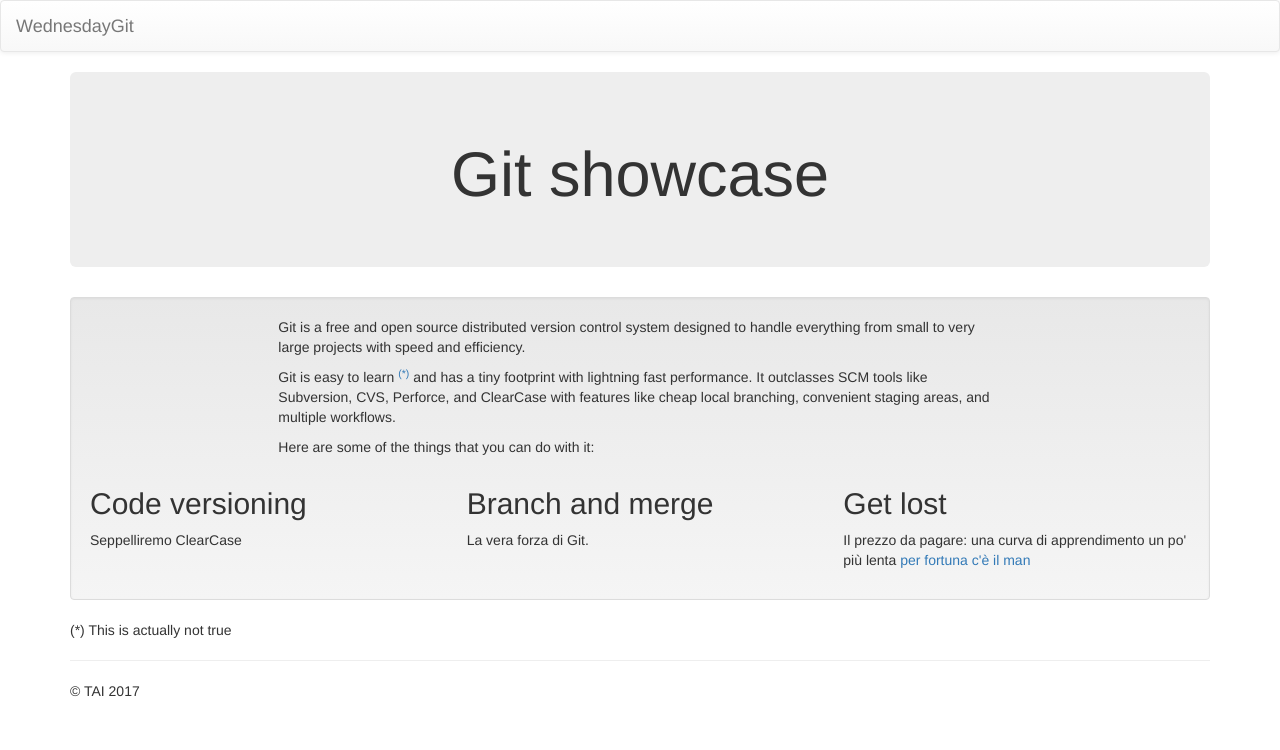
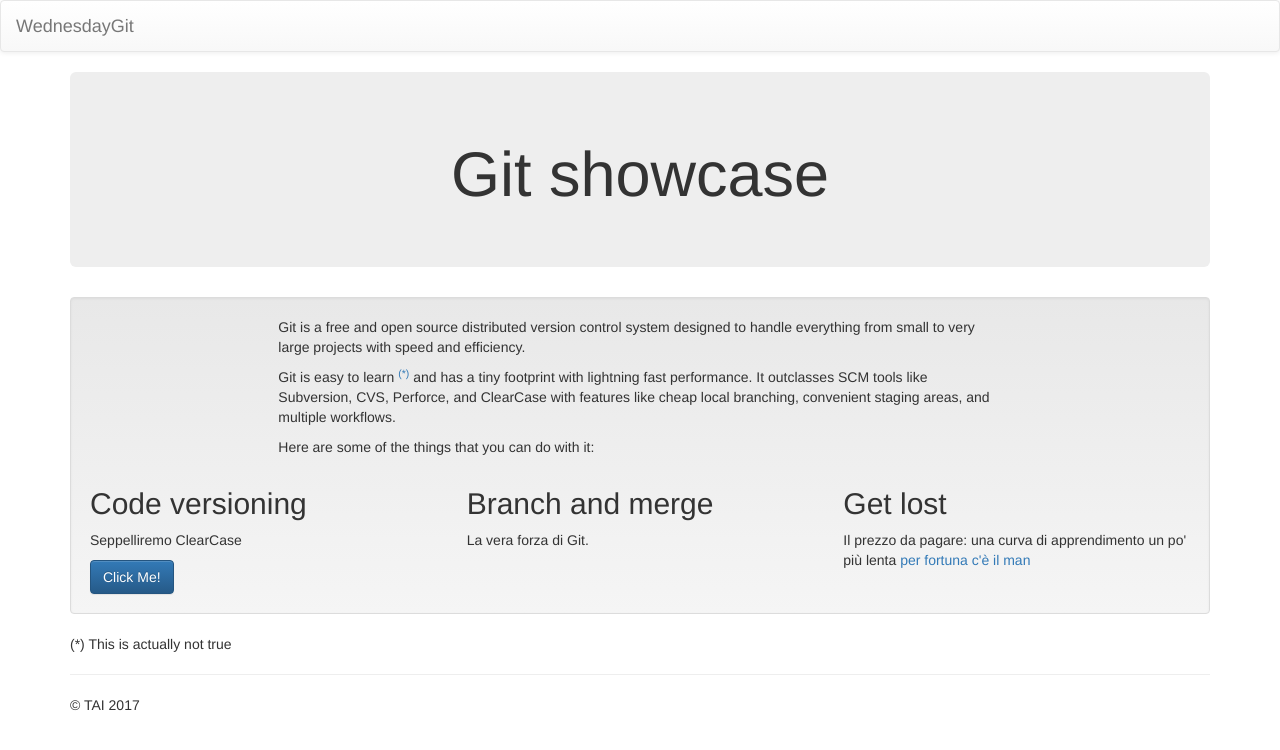
Before and after one commit to Rospaccio/test, a plain HTML site: page index.html in a window 1280 px wide. Drawn offline with nearby package versions, Linux system fonts and the light colour scheme.

Commit message:
Add new button - WIP

```diff
--- a/index.html
+++ b/index.html
@@ -66,6 +66,7 @@
                     <div class="col-md-4">
                         <h2>Code versioning</h2>
                         <p>Seppelliremo ClearCase</p>
+                        <input class="btn btn-primary" type="button" onclick="clickHandler()" value="Click Me!"></input>
                     </div>
                     <div class="col-md-4">
                         <h2>Branch and merge</h2>
```
